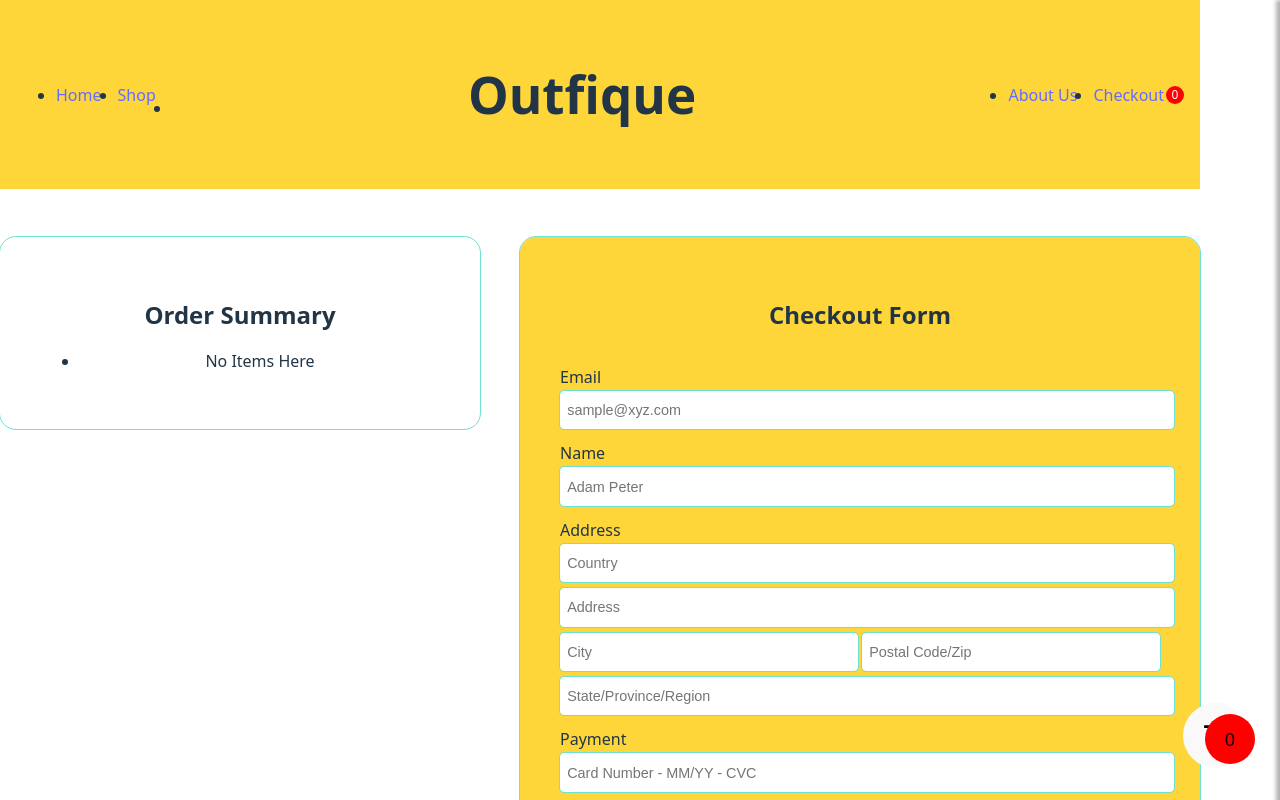
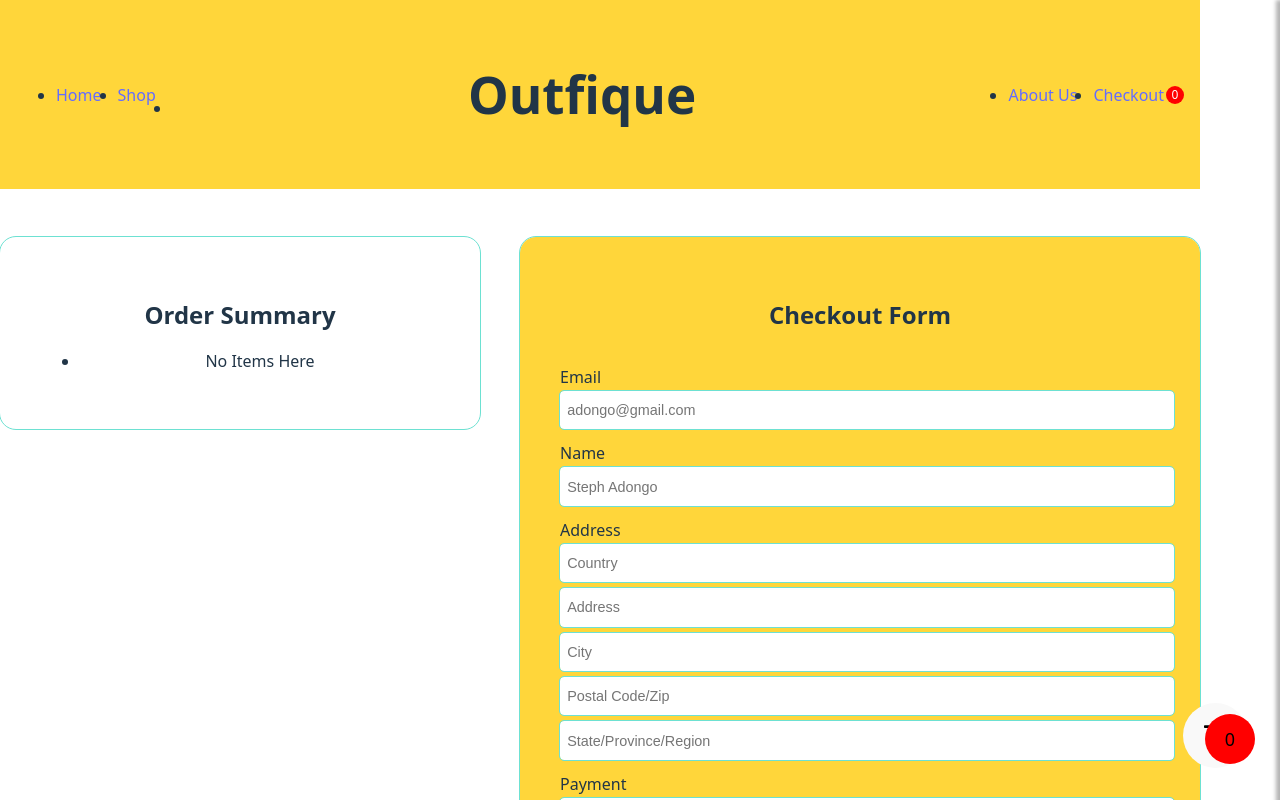
Before and after one commit to StephAdongo/shopping-cart2, a React (Vite) app in the folder shopping-cart2/: page /CheckoutPage in a window 1280 px wide. Shown: the top 800 px of the page. Built offline with nearby package versions, Linux system fonts and the light colour scheme.

Commit message:
Add style to the checkout page

```diff
--- a/shopping-cart2/src/components/CheckoutPage.jsx
+++ b/shopping-cart2/src/components/CheckoutPage.jsx
@@ -63,20 +63,20 @@ const FormCheckout = () => {
                   <h2>Checkout Form</h2>
                   <div>
                         <label htmlFor="email">Email</label>
-                        <input type="text" id="email" name="email" placeholder="sample@xyz.com" />
+                        <input type="text" id="email" name="email" placeholder="adongo@gmail.com" />
                   </div>
                   <div>
                         <label htmlFor="name">Name</label>
-                        <input type="text" id="name" name="name" placeholder="Adam Peter" />
+                        <input type="text" id="name" name="name" placeholder="Steph Adongo" />
                   </div>
                   <div className={Styles.address}>
                         <label htmlFor="address">Address</label>
                         <input type="text" id="country" name="country" placeholder="Country" />
                         <input type="text" id="address" name="address" placeholder="Address" />
-                        <div>
-                              <input type="text" id="city" name="city" placeholder="City" />
-                              <input type="number" id="postal" name="postal" placeholder="Postal Code/Zip" />
-                        </div>
+
+                         <input type="text" id="city" name="city" placeholder="City" />
+                         <input type="number" id="postal" name="postal" placeholder="Postal Code/Zip" />
+
                         <input type="text" id="province" name="province" placeholder="State/Province/Region" />
                   </div>
 
```
